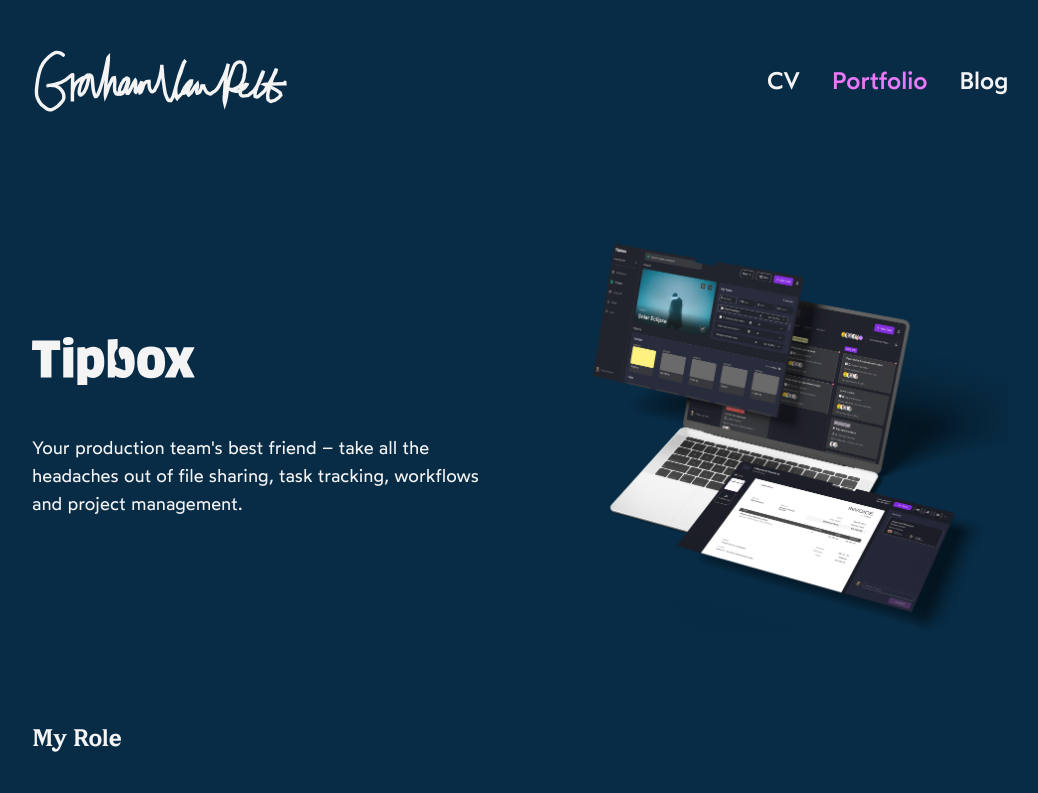
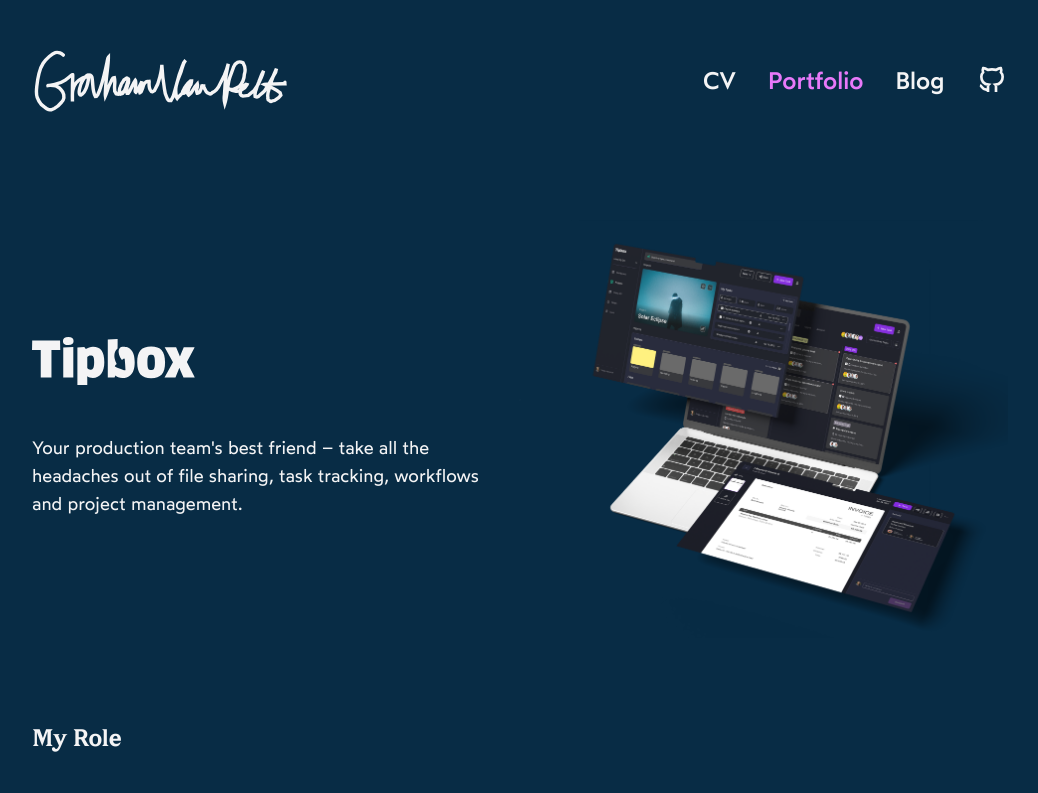
Before and after one commit to GVPproj/grahamvanpelt.dev, a Next.js app: page /portfolio in a window 1280 px wide. Shown: the top 793 px of the page, without its empty margins (120-1158 px from the left). Built offline with nearby package versions, Linux system fonts and the light colour scheme.

Commit message:
feat: gh link in nav

```diff
--- a/src/app/components/SiteHeader.tsx
+++ b/src/app/components/SiteHeader.tsx
@@ -1,7 +1,6 @@
 'use client'
 
 import * as DropdownMenu from '@radix-ui/react-dropdown-menu'
-// import { NavLink } from "@remix-run/react";
 import React, { ReactNode, useEffect, useState } from 'react'
 import {
   motion,
@@ -12,6 +11,7 @@
 import Link from 'next/link'
 import { usePathname } from 'next/navigation'
 import { Sig } from '@/app/components'
+import { Github } from './icons'
 
 const sleep = (s: number) =>
   new Promise((resolve) => setTimeout(resolve, s * 1000))
@@ -73,6 +73,15 @@
         >
           Blog
         </Link>
+        <a
+          href="https://github.com/GVPproj"
+          target="_blank"
+          rel="noopener noreferrer"
+          aria-label="Visit my GitHub profile"
+          className="navLink self-center"
+        >
+          <Github className="h-8 w-8" />
+        </a>
       </nav>
       <DropdownMenu.Root open={showNav} onOpenChange={setShowNav}>
         <DropdownMenu.Trigger className="rounded px-1.5 focus:bg-skin-fill-muted focus:outline-none md:hidden">
@@ -141,6 +150,15 @@
                     <Link href="/blog" className="max-w-max">
                       <Item closeMenu={closeMenu}>Blog</Item>
                     </Link>
+                    <a
+                      href="https://github.com/GVPproj"
+                      target="_blank"
+                      rel="noopener noreferrer"
+                      aria-label="Visit my GitHub profile"
+                      className="max-w-max"
+                    >
+                      <Github className="h-8 w-8" />
+                    </a>
                   </>
                 )}
               </motion.div>
@@ -181,7 +199,7 @@
           await sleep(0.4)
         }
 
-        await closeMenu()
+        closeMenu()
         onSelect()
       }}
       asChild
--- a/src/app/components/icons/Github.tsx
+++ b/src/app/components/icons/Github.tsx
@@ -1,4 +1,4 @@
-const Github = () => {
+const Github = ({ className }: { className?: string }) => {
   return (
     <svg
       xmlns="http://www.w3.org/2000/svg"
@@ -8,6 +8,7 @@
       strokeWidth="2"
       stroke="currentColor"
       fill="none"
+      className={className}
     >
       <path stroke="none" d="M0 0h24v24H0z" fill="none"></path>
       <path d="M9 19c-4.3 1.4 -4.3 -2.5 -6 -3m12 5v-3.5c0 -1 .1 -1.4 -.5 -2c2.8 -.3 5.5 -1.4 5.5 -6a4.6 4.6 0 0 0 -1.3 -3.2a4.2 4.2 0 0 0 -.1 -3.2s-1.1 -.3 -3.5 1.3a12.3 12.3 0 0 0 -6.2 0c-2.4 -1.6 -3.5 -1.3 -3.5 -1.3a4.2 4.2 0 0 0 -.1 3.2a4.6 4.6 0 0 0 -1.3 3.2c0 4.6 2.7 5.7 5.5 6c-.6 .6 -.6 1.2 -.5 2v3.5"></path>
```
